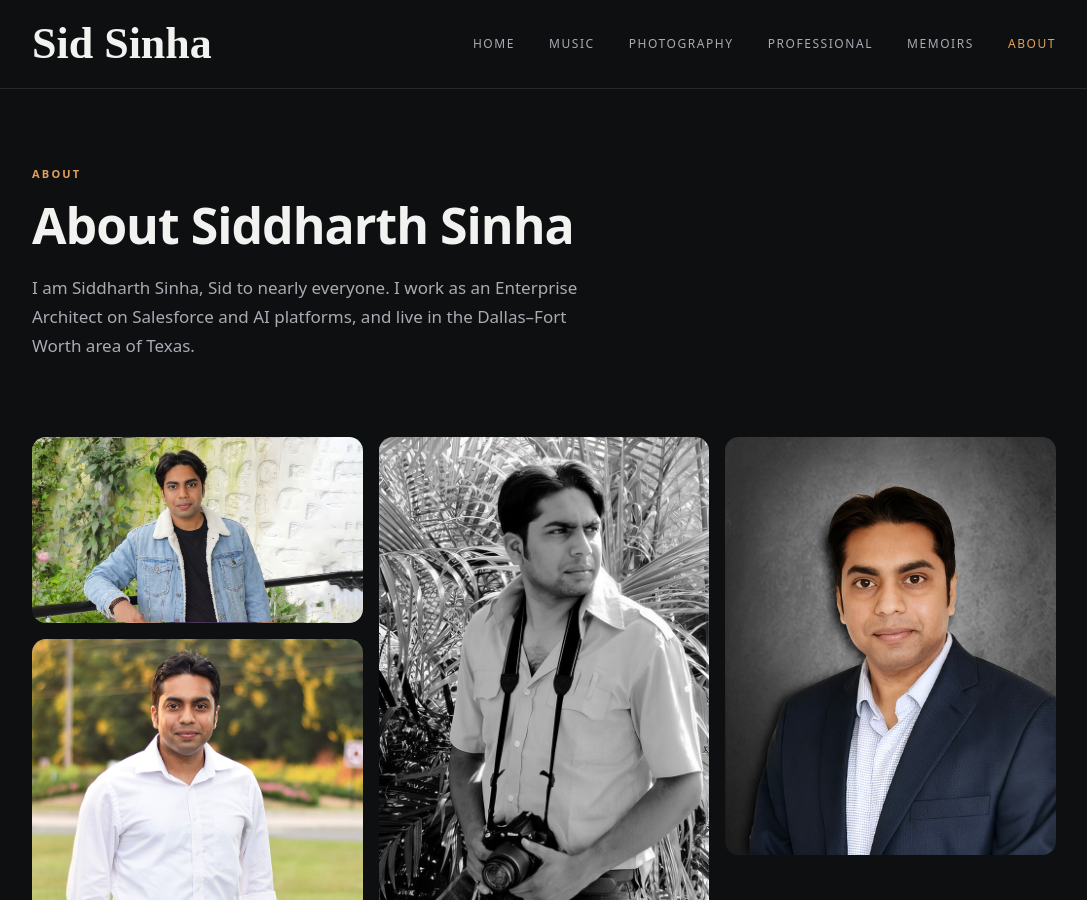
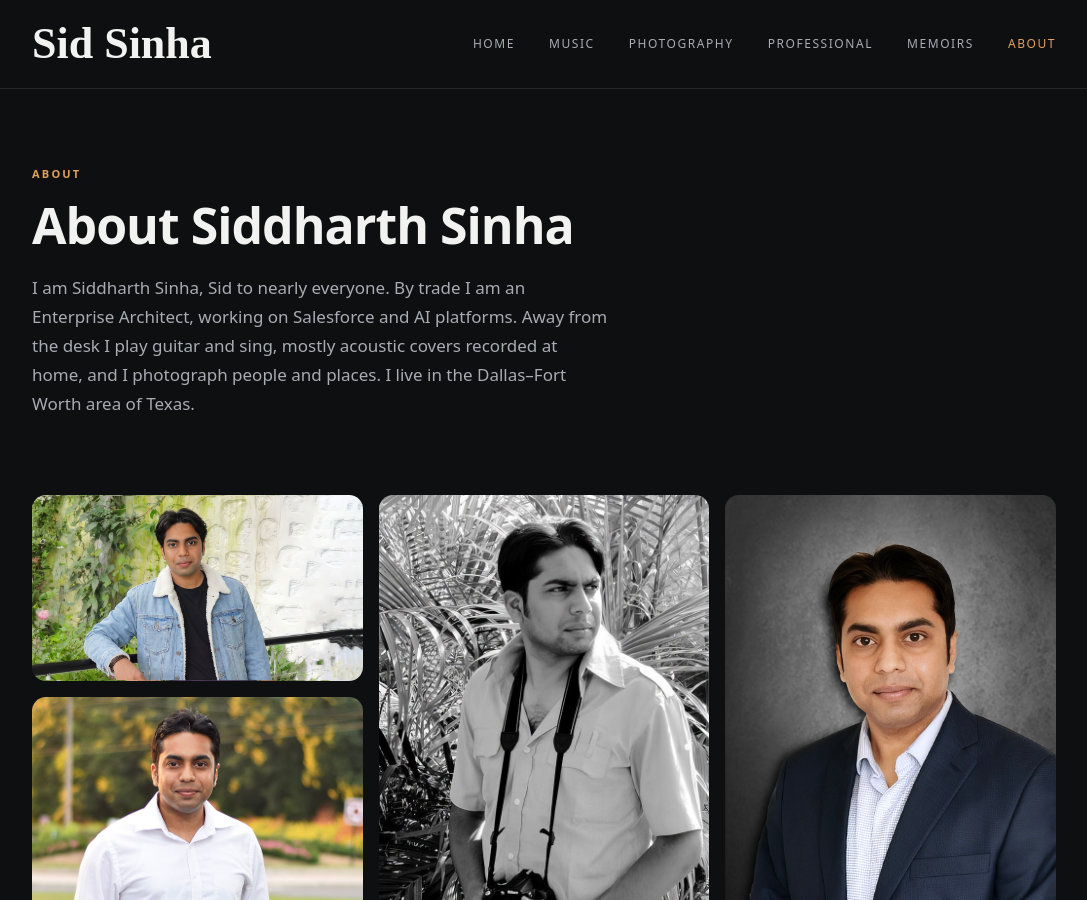
Before and after one commit to SidSays/SidSays.github.io, a Jekyll site: the page built from about.html, in a window 1280 px wide and 900 px high. Shown: the whole window, without its empty margins (96-1183 px from the left). Built offline with Jekyll 4.4.1, drawn with Linux system fonts in a browser that asks for light colours; some web fonts are replaced.

Commit message:
Add files via upload

```diff
--- a/about.html
+++ b/about.html
@@ -11,9 +11,11 @@ description: "About Siddharth (Sid) Sinha: Enterprise Architect in Salesforce an
     <p class="eyebrow">About</p>
     <h1 class="page-title">About Siddharth Sinha</h1>
     <p class="page-intro">
-      I am Siddharth Sinha, Sid to nearly everyone. I work as an Enterprise
-      Architect on Salesforce and AI platforms, and live in the
-      Dallas&ndash;Fort Worth area of Texas.
+      I am Siddharth Sinha, Sid to nearly everyone. By trade I am an Enterprise
+      Architect, working on Salesforce and AI platforms. Away from the desk I
+      play guitar and sing, mostly acoustic covers recorded at home, and I
+      photograph people and places. I live in the Dallas&ndash;Fort Worth area
+      of Texas.
     </p>
   </div>
 </section>
```
